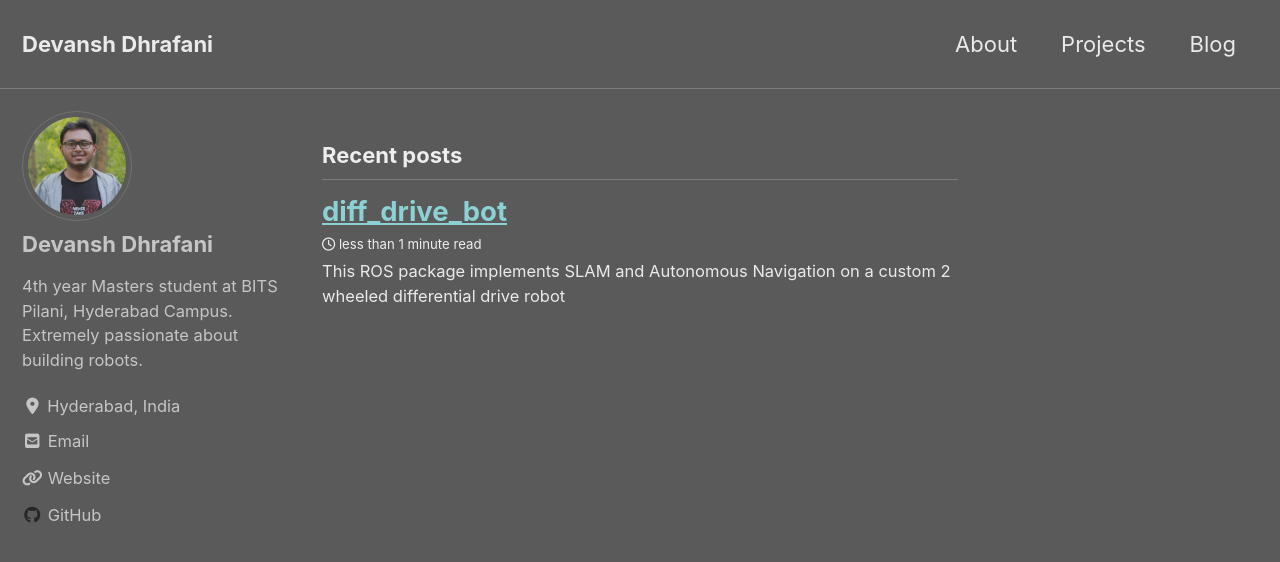
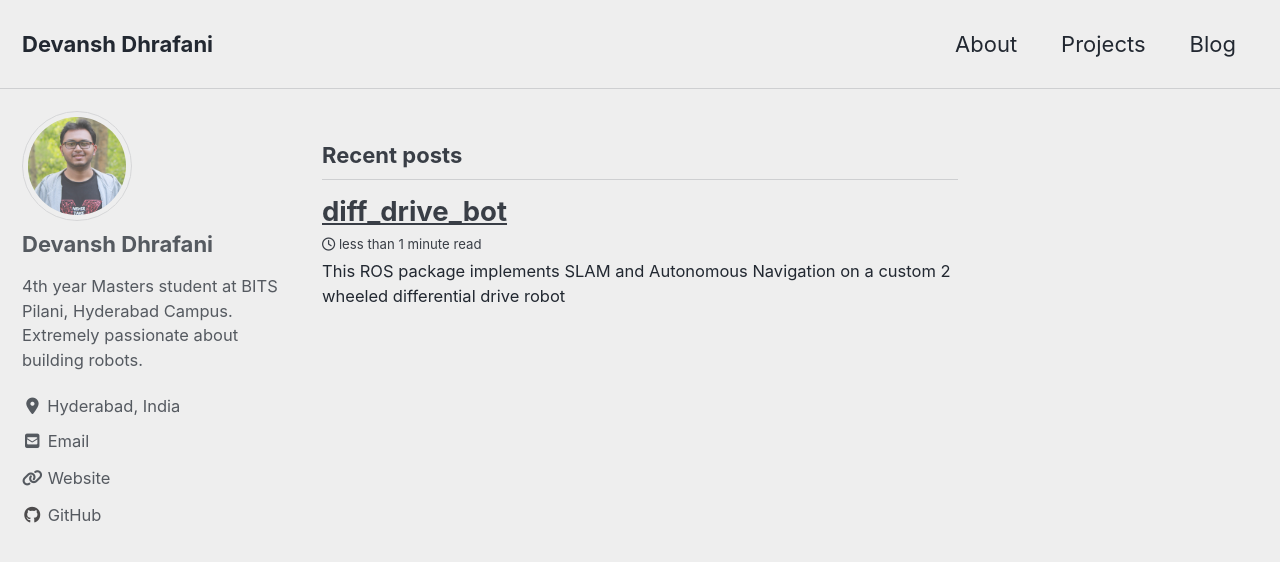
Before and after one commit to devanshdhrafani/blog, a Jekyll site: the page built from index.html, in a window 1280 px wide and 900 px high. Shown: the top 562 px of the window. Built offline with Jekyll 4.4.1, drawn with Linux system fonts in a browser that asks for light colours; cached includes are drawn as plain includes; nearby versions of some CDN libraries; the list of posts is cut into pages by our own code.

Commit message:
Changed to air skin

```diff
--- a/_config.yml
+++ b/_config.yml
@@ -12,7 +12,7 @@
 
 # theme                  : "minimal-mistakes-jekyll"
 remote_theme             : "mmistakes/minimal-mistakes"
-minimal_mistakes_skin    : "dark" # "air", "aqua", "contrast", "default", "dirt", "neon", "mint", "plum", "sunrise"
+minimal_mistakes_skin    : "air" # "air", "aqua", "contrast", "default", "dirt", "neon", "mint", "plum", "sunrise"
 
 # Site Settings
 locale                   : "en-US"
--- a/_sass/minimal-mistakes/skins/_air.scss
+++ b/_sass/minimal-mistakes/skins/_air.scss
@@ -6,7 +6,7 @@
 $background-color: #eeeeee !default;
 $text-color: #222831 !default;
 $muted-text-color: #393e46 !default;
-$primary-color: #0092ca !default;
+$primary-color: #181a1b;//#0092ca !default;
 $border-color: mix(#fff, #393e46, 75%) !default;
 $footer-background-color: $primary-color !default;
 $link-color: #393e46 !default;
--- a/_sass/minimal-mistakes/skins/_dark.scss
+++ b/_sass/minimal-mistakes/skins/_dark.scss
@@ -4,13 +4,13 @@
 
 /* Colors */
 $background-color:  rgb(90, 90, 90);// #252a34 !default;
-$text-color: #eaeaea !default;
-$primary-color: #00adb5 !default;
+$text-color: whitesmoke;  // #eaeaea !default;
+$primary-color: #d8e7e9;// #00adb5 !default;
 $border-color: mix(#fff, $background-color, 20%) !default;
 $code-background-color: mix(#000, $background-color, 15%) !default;
 $code-background-color-dark: mix(#000, $background-color, 20%) !default;
 $form-background-color: mix(#000, $background-color, 15%) !default;
-$footer-background-color: mix(#000, $background-color, 30%) !default;
+$footer-background-color: #1a1a1d;//mix(#000, $background-color, 30%) !default;
 $link-color: mix($primary-color, $text-color, 40%) !default;
 $link-color-hover: mix(#fff, $link-color, 25%) !default;
 $link-color-visited: mix(#000, $link-color, 25%) !default;
```
Also changed, not shown: _pages/about.md (+0 -2 lines), 6 other files.
